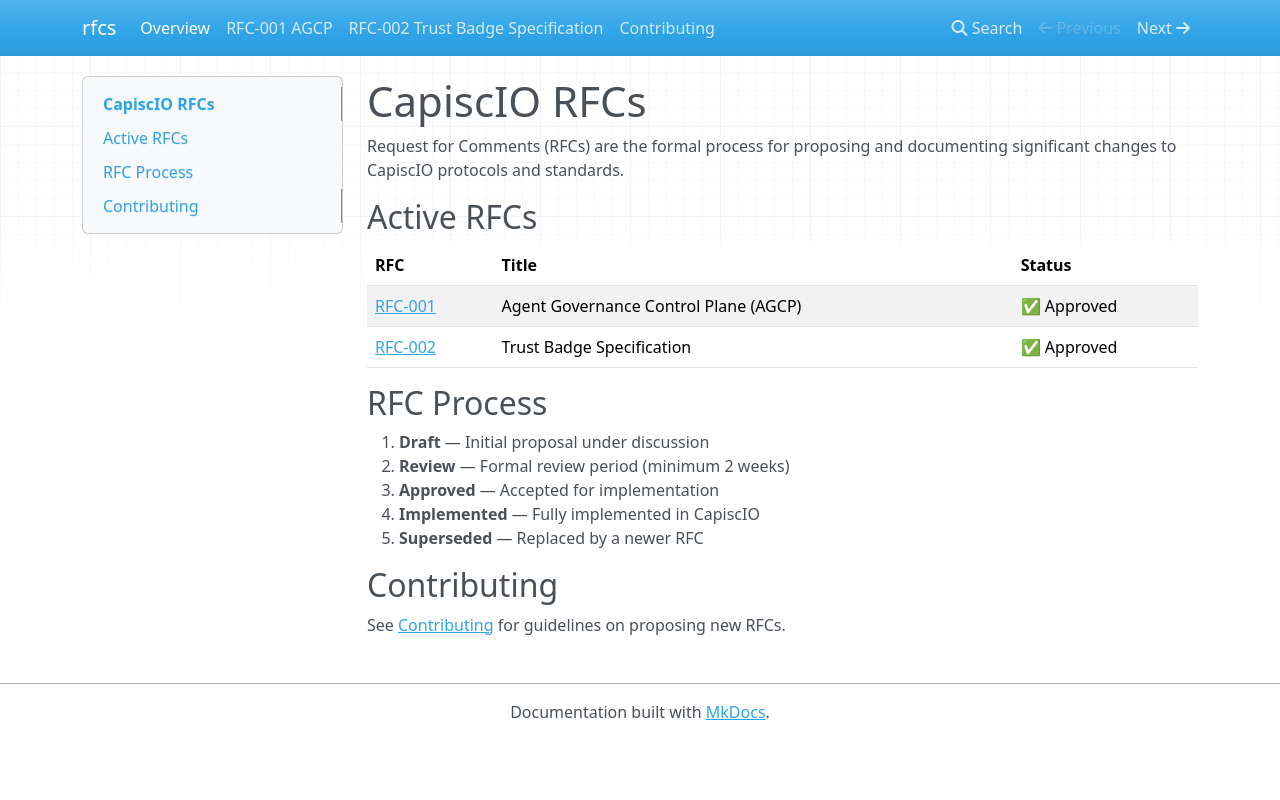
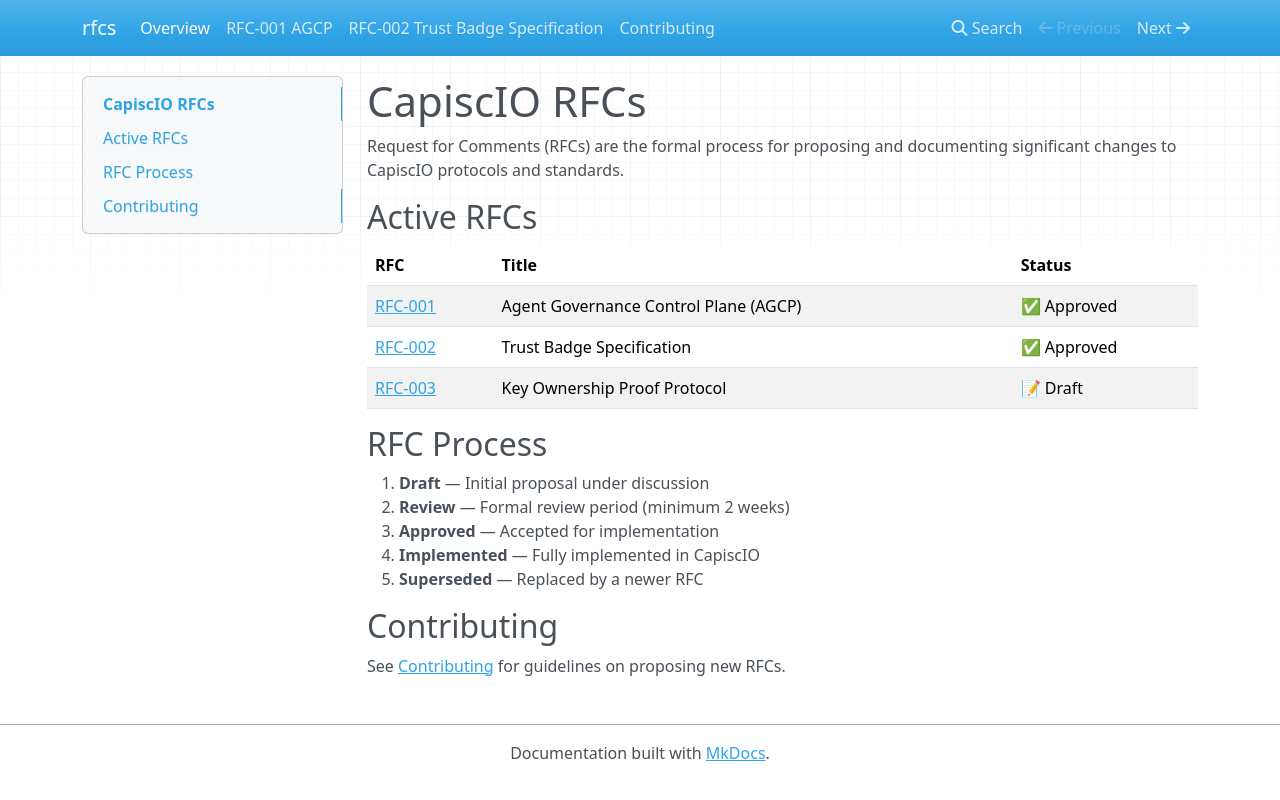
Before and after one commit to capiscio/capiscio-rfcs, an MkDocs documentation site: the page built from docs/index.md, in a window 1280 px wide. Shown: the top 800 px of the page. Built offline with MkDocs 1.6.1, drawn with Linux system fonts in a browser that asks for light colours; nearby versions of some CDN libraries.

Commit message:
docs: add RFC-003 to specification index

```diff
--- a/docs/index.md
+++ b/docs/index.md
@@ -8,6 +8,7 @@ Request for Comments (RFCs) are the formal process for proposing and documenting
 |-----|-------|--------|
 | [RFC-001](001-agcp.md) | Agent Governance Control Plane (AGCP) | ✅ Approved |
 | [RFC-002](002-trust-badge.md) | Trust Badge Specification | ✅ Approved |
+| [RFC-003](003-key-ownership-proof.md) | Key Ownership Proof Protocol | 📝 Draft |
 
 ## RFC Process
 
```
